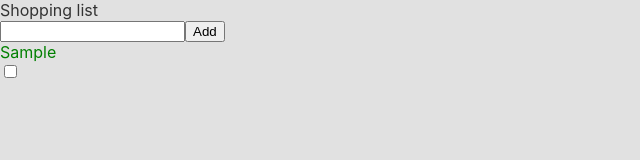
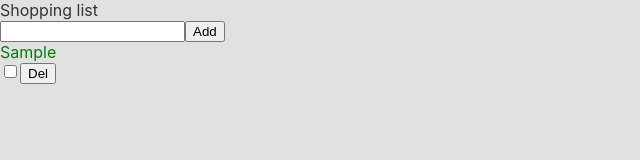
Before and after one commit to DabTheMatt/geb_react, a React (Create React App) app: page / in a window 1280 px wide. Both pictures are taken after typing "Sample" into the empty fields and a click on the button "Add". Shown: the top 160 px of the page, without its empty margins (0-640 px from the left). Built offline with nearby package versions, Linux system fonts and the light colour scheme.

Commit message:
del product

```diff
--- a/src/App.js
+++ b/src/App.js
@@ -11,7 +11,7 @@ function App() {
     setInputValue(e.target.value);
   }
 
-  function addProduct(value) {
+  function addProduct() {
     const newProduct = {
       name: inputValue,
       deleted: false
@@ -20,6 +20,13 @@ function App() {
     const tempProducts = [...products, newProduct];
     setProducts(tempProducts);
     setInputValue('');
+  }
+
+  function delProduct(index) {
+    console.log(index);
+    let tempProducts = [...products];
+    let newArray = tempProducts.filter((element, elementIndex) => elementIndex != index);
+    setProducts(newArray);
   }
 
   function handleDelete(index) {
@@ -44,6 +51,7 @@ function App() {
                   <div key={index} className="list-element">
                     <div className="element-name undeleted">{element.name}</div>
                     <input value={element.deleted} onChange={() => handleDelete(index)} type="checkbox"></input>
+                    <button onClick={() => delProduct(index)}>Del</button>
                   </div>
                 ) :
                 (
```
